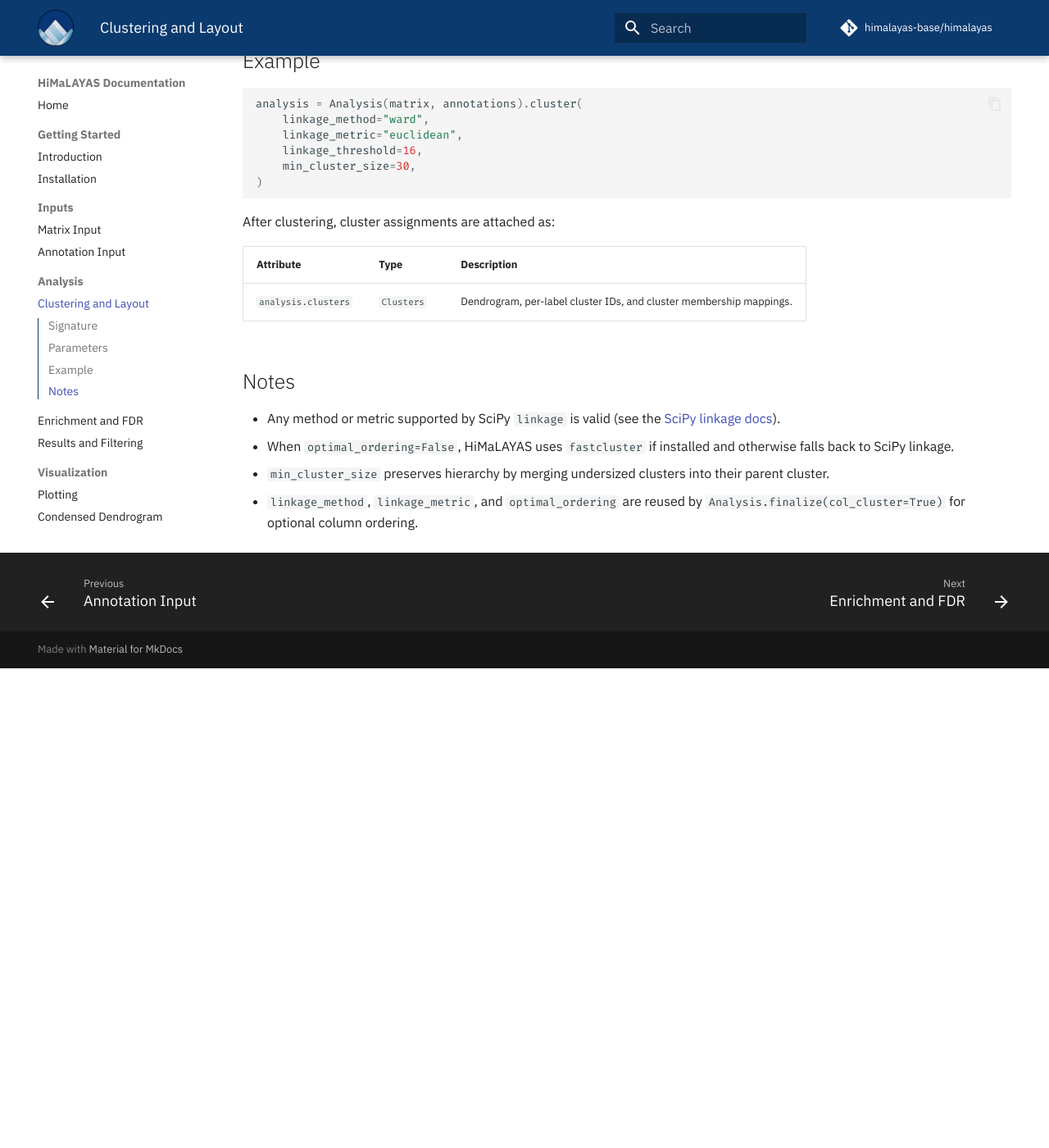
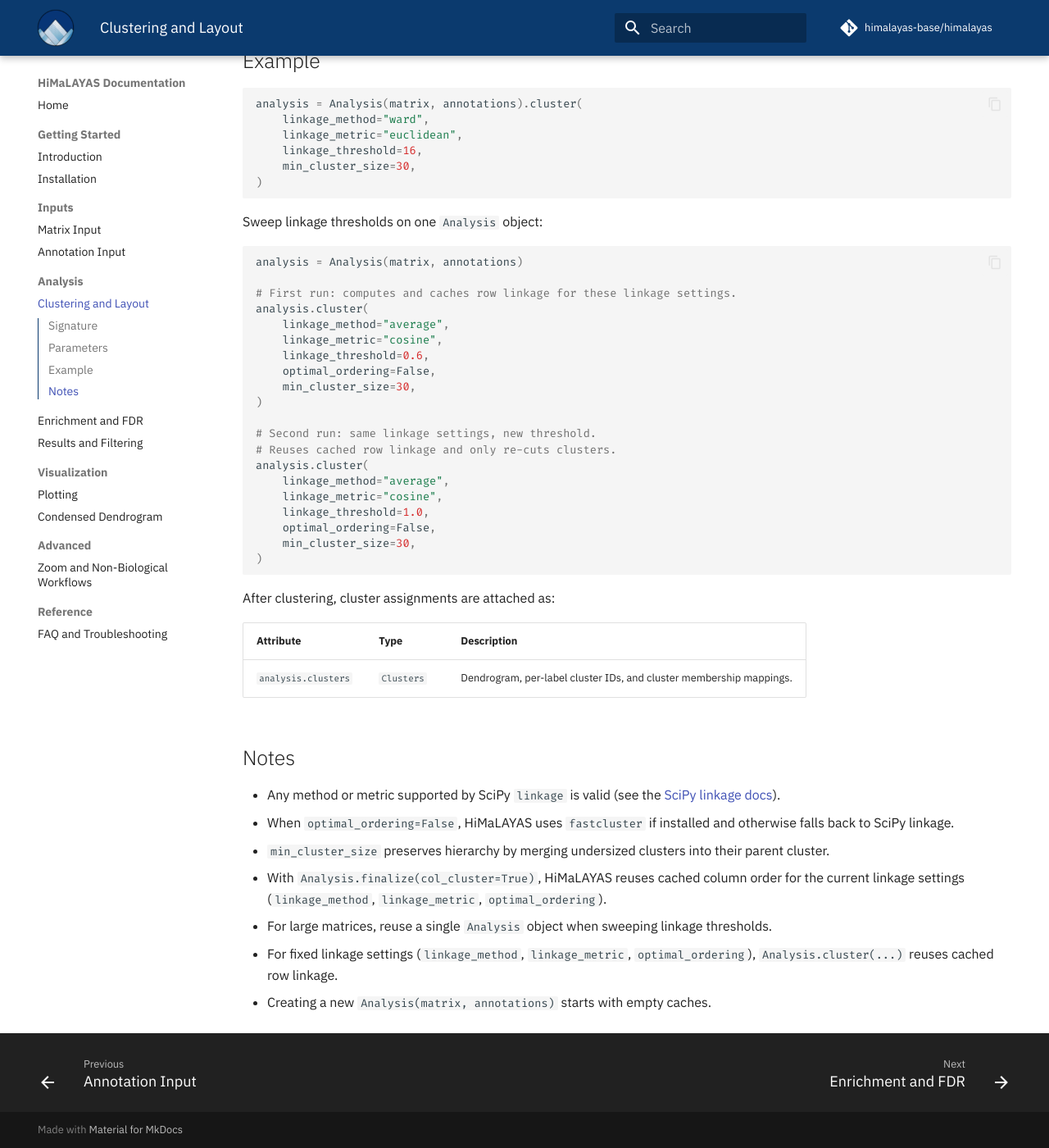
Before and after one commit to himalayas-base/himalayas-docs, an MkDocs documentation site: the page built from docs/4_clustering.md, in a window 1280 px wide and 1400 px high, scrolled down 941 px. Shown: the whole window at 82% size. Built offline with MkDocs 1.6.1 and Material for MkDocs 9.7.7, drawn with Linux system fonts in a browser that asks for light colours; comment, search, counter and statistics services are not loaded; before the commit the page ends 1756 px from its top, so only the background shows below that.

Commit message:
add caching information

````diff
--- a/docs/4_clustering.md
+++ b/docs/4_clustering.md
@@ -36,6 +36,31 @@
 )
 ```
 
+Sweep linkage thresholds on one `Analysis` object:
+
+```python
+analysis = Analysis(matrix, annotations)
+
+# First run: computes and caches row linkage for these linkage settings.
+analysis.cluster(
+    linkage_method="average",
+    linkage_metric="cosine",
+    linkage_threshold=0.6,
+    optimal_ordering=False,
+    min_cluster_size=30,
+)
+
+# Second run: same linkage settings, new threshold.
+# Reuses cached row linkage and only re-cuts clusters.
+analysis.cluster(
+    linkage_method="average",
+    linkage_metric="cosine",
+    linkage_threshold=1.0,
+    optimal_ordering=False,
+    min_cluster_size=30,
+)
+```
+
 After clustering, cluster assignments are attached as:
 
 | Attribute | Type | Description |
@@ -47,4 +72,7 @@
 - Any method or metric supported by SciPy `linkage` is valid (see the [SciPy linkage docs](https://docs.scipy.org/doc/scipy/reference/generated/scipy.cluster.hierarchy.linkage.html)).
 - When `optimal_ordering=False`, HiMaLAYAS uses `fastcluster` if installed and otherwise falls back to SciPy linkage.
 - `min_cluster_size` preserves hierarchy by merging undersized clusters into their parent cluster.
-- `linkage_method`, `linkage_metric`, and `optimal_ordering` are reused by `Analysis.finalize(col_cluster=True)` for optional column ordering.
+- With `Analysis.finalize(col_cluster=True)`, HiMaLAYAS reuses cached column order for the current linkage settings (`linkage_method`, `linkage_metric`, `optimal_ordering`).
+- For large matrices, reuse a single `Analysis` object when sweeping linkage thresholds.
+- For fixed linkage settings (`linkage_method`, `linkage_metric`, `optimal_ordering`), `Analysis.cluster(...)` reuses cached row linkage.
+- Creating a new `Analysis(matrix, annotations)` starts with empty caches.
````
Also changed, not shown: docs/5_enrichment.md (+2 -0 lines).
